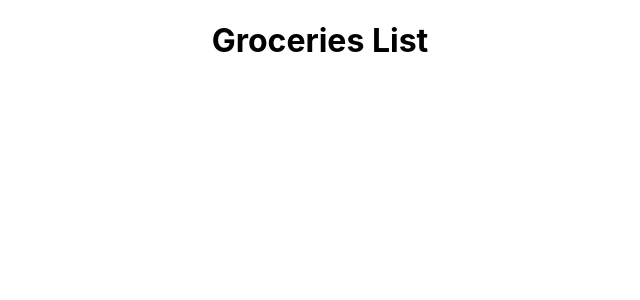
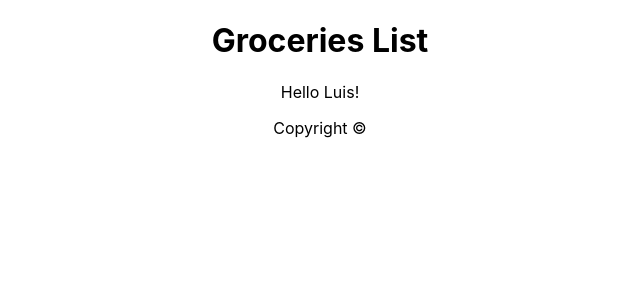
Before and after one commit to lcerenc661/React-app-1, a React (Create React App) app: page / in a window 1280 px wide. Shown: the top 300 px of the page, without its empty margins (320-960 px from the left). Built offline with nearby package versions, Linux system fonts and the light colour scheme.

Commit message:
Functional components -done

```diff
--- a/src/App.js
+++ b/src/App.js
@@ -1,15 +1,14 @@
 import "./App.css";
 import Header from "./Header";
+import Content from "./Content";
+import Footer from "./Footer";
 
 function App() {
-  const handleNameChange = () => {
-    const names = ["Bob", "Kevin", "Luis", "Dave"];
-    const int = Math.floor(Math.random() * 4);
-    return names[int];
-  };
   return (
     <div className="App">
       <Header />
+      <Content />
+      <Footer />
     </div>
   );
 }
--- /dev/null
+++ b/src/Content.js
@@ -0,0 +1,16 @@
+import React from "react";
+
+const Content = () => {
+  const handleNameChange = () => {
+    const names = ["Bob", "Kevin", "Luis", "Dave"];
+    const int = Math.floor(Math.random() * 4);
+    return names[int];
+  };
+  return (
+    <main>
+      <p>Hello {handleNameChange()}!</p>
+    </main>
+  );
+};
+
+export default Content;
--- /dev/null
+++ b/src/Footer.js
@@ -0,0 +1,12 @@
+import React from "react";
+
+const Footer = () => {
+  const today = new Date();
+  return (
+    <footer>
+      <p>Copyright &copy; {today.getFullYear} </p>
+    </footer>
+  );
+};
+
+export default Footer;
--- a/src/index.js
+++ b/src/index.js
@@ -3,6 +3,8 @@
 import './index.css';
 import App from './App';
 
+
+// This is the parent componet in React.
 const root = ReactDOM.createRoot(document.getElementById('root'));
 root.render(
   <React.StrictMode>
```
Also changed, not shown: src/Header.js (line endings or trailing spaces).
